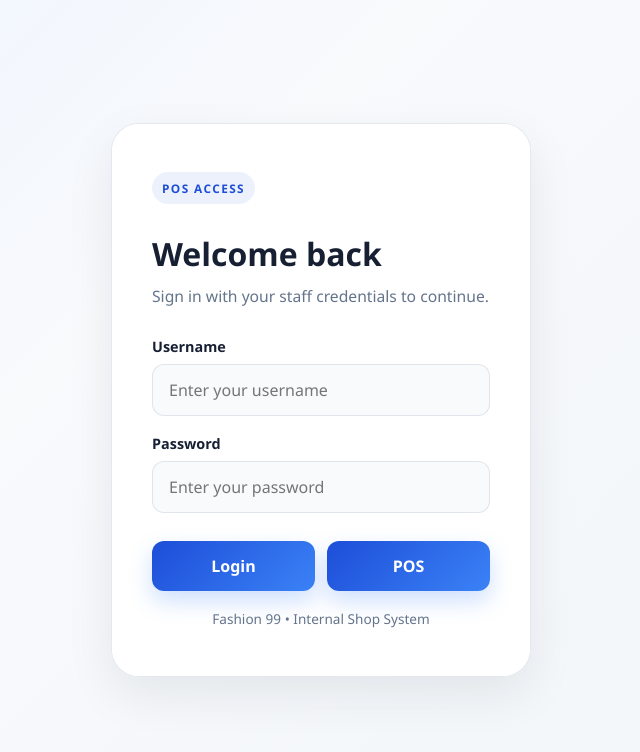
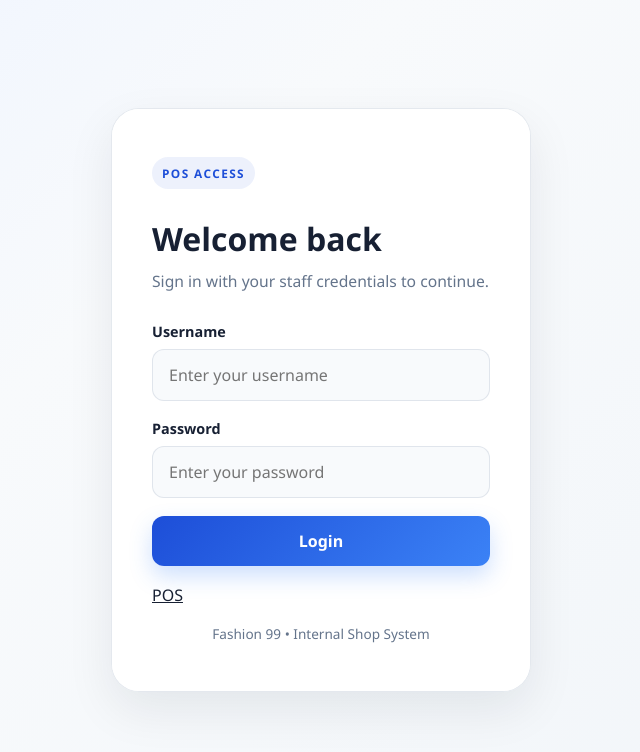
Before and after one commit to fashion99/fashion99pos, a Django app: page /login/ in a window 1280 px wide. Shown: the top 752 px of the page, without its empty margins (319-959 px from the left). Run offline with Django 5.2, Linux system fonts and the light colour scheme.

Commit message:
Refactor login.html for cleaner structure

```diff
--- a/posapp/templates/posapp/login.html
+++ b/posapp/templates/posapp/login.html
@@ -5,53 +5,21 @@
     <meta charset="UTF-8">
     <meta name="viewport" content="width=device-width, initial-scale=1.0">
     <title>Fashion 99 POS Login</title>
-
     <link rel="stylesheet" href="{% static 'posapp/css/style.css' %}">
-
-    <style>
-        .button-row {
-            display: flex;
-            gap: 12px;
-            width: 100%;
-            margin-top: 10px;
-        }
-
-        .button-row .primary-btn {
-            flex: 1;
-            width: 50%;
-            box-sizing: border-box;
-        }
-
-        .pos-link {
-            display: flex;
-            align-items: center;
-            justify-content: center;
-            text-decoration: none;
-        }
-    </style>
 </head>
-
 <body>
     <div class="login-shell">
         <div class="login-card">
-
             <section class="login-form-panel">
-
                 <div class="panel-top">
                     <span class="panel-tag">POS Access</span>
                 </div>
-
                 <h2>Welcome back</h2>
-
-                <p class="subtitle">
-                    Sign in with your staff credentials to continue.
-                </p>
+                <p class="subtitle">Sign in with your staff credentials to continue.</p>
 
                 {% if messages %}
                     {% for message in messages %}
-                        <div class="message-box">
-                            {{ message }}
-                        </div>
+                        <div class="message-box">{{ message }}</div>
                     {% endfor %}
                 {% endif %}
 
@@ -60,51 +28,22 @@
 
                     <div class="form-field">
                         <label for="username">Username</label>
-                        <input
-                            id="username"
-                            type="text"
-                            name="username"
-                            required
-                            placeholder="Enter your username"
-                        >
+                        <input id="username" type="text" name="username" required placeholder="Enter your username">
                     </div>
 
                     <div class="form-field">
                         <label for="password">Password</label>
-                        <input
-                            id="password"
-                            type="password"
-                            name="password"
-                            required
-                            placeholder="Enter your password"
-                        >
+                        <input id="password" type="password" name="password" required placeholder="Enter your password">
                     </div>
 
-                    <div class="button-row">
+                    <button type="submit" class="primary-btn">Login</button>
 
-                        <button type="submit" class="primary-btn">
-                            Login
-                        </button>
-
-                        <a
-                            class="primary-btn pos-link"
-                            href="https://fashion99.vercel.app/"
-                            target="_blank"
-                            rel="noopener noreferrer"
-                        >
-                            POS
-                        </a>
-
-                    </div>
+                    <a class="pos-link" href="https://fashion99.vercel.app/" target="_blank" rel="noopener noreferrer">POS</a>
 
                 </form>
 
-                <div class="login-footer">
-                    Fashion 99 • Internal Shop System
-                </div>
-
+                <div class="login-footer">Fashion 99 • Internal Shop System</div>
             </section>
-
         </div>
     </div>
 </body>
```
